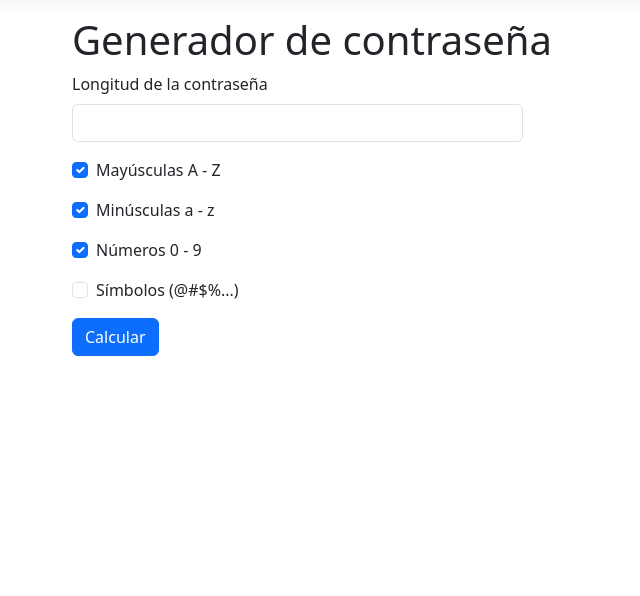
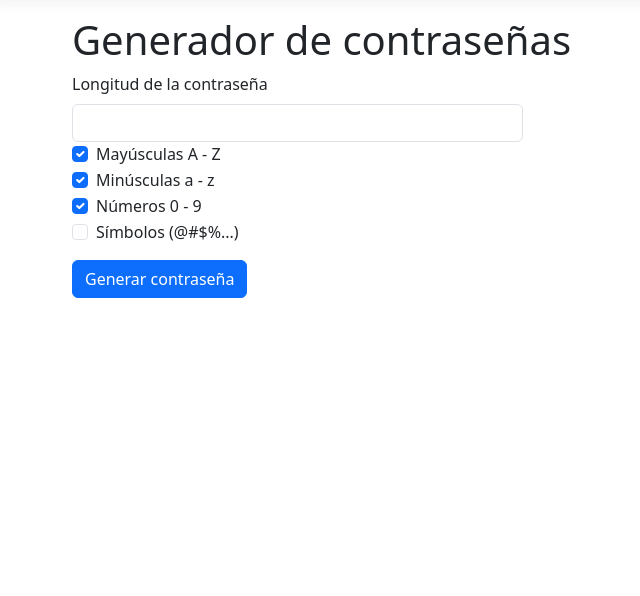
Before and after one commit to ermexls-debug/EjerciciosMVC, an ASP.NET Core app: page /PasswordGenerator in a window 1280 px wide. Shown: the part 57-653 px from the top of the page, without its empty margins (10-650 px from the left). Run offline with ASP.NET Core 8, Linux system fonts and the light colour scheme; style sheets or scripts are compiled from the project's sources.

Commit message:
Ejercicio: se elimina archivo generado automaticamente y se elimina el espacio entre las opciones de caracteres para generar las contraseñas

```diff
--- a/EjerciciosMVC.Web/Views/PasswordGenerator/Index.cshtml
+++ b/EjerciciosMVC.Web/Views/PasswordGenerator/Index.cshtml
@@ -1,10 +1,10 @@
 @model PasswordGeneratorViewModel
 
 @{
-    ViewData["Title"] = "Generador de contraseña";
+    ViewData["Title"] = "Generador de contraseñas";
 }
 
-<h1>Generador de contraseña</h1>
+<h1>Generador de contraseñas</h1>
 
 <div class="row">
     <div class="col-md-5">
@@ -16,33 +16,25 @@
                 <label asp-for="PasswordLength" class="form-label"></label>
                 <input asp-for="PasswordLength" class="form-control" type="number" step="1" />
                 <span asp-validation-for="PasswordLength" class="text-danger"></span>
-            </div>
 
-            <div class="mb-3">
 
                 <div class="form-check">
                     <input asp-for="IncludeUppercase" class="form-check-input" />
                     <label asp-for="IncludeUppercase" class="form-check-label"></label>
                 </div>
-            </div>
 
-            <div class="mb-3">
 
                 <div class="form-check">
                     <input asp-for="IncludeLowercase" class="form-check-input" />
                     <label asp-for="IncludeLowercase" class="form-check-label"></label>
                 </div>
-            </div>
 
-            <div class="mb-3">
 
                 <div class="form-check">
                     <input asp-for="IncludeNumbers" class="form-check-input" />
                     <label asp-for="IncludeNumbers" class="form-check-label"></label>
                 </div>
-            </div>
 
-            <div class="mb-3">
 
                 <div class="form-check">
                     <input asp-for="IncludeSymbols" class="form-check-input" />
@@ -50,7 +42,7 @@
                 </div>
             </div>
 
-            <button type="submit" class="btn btn-primary">Calcular</button>
+            <button type="submit" class="btn btn-primary">Generar contraseña</button>
         </form>
     </div>
 </div>
--- a/EjerciciosMVC.Web/Views/PasswordGenerator/Index.cshtml.cs
+++ /dev/null
@@ -1,12 +0,0 @@
-using Microsoft.AspNetCore.Mvc;
-using Microsoft.AspNetCore.Mvc.RazorPages;
-
-namespace EjerciciosMVC.Web.Views.PasswordGenerator
-{
-    public class IndexModel : PageModel
-    {
-        public void OnGet()
-        {
-        }
-    }
-}
```
